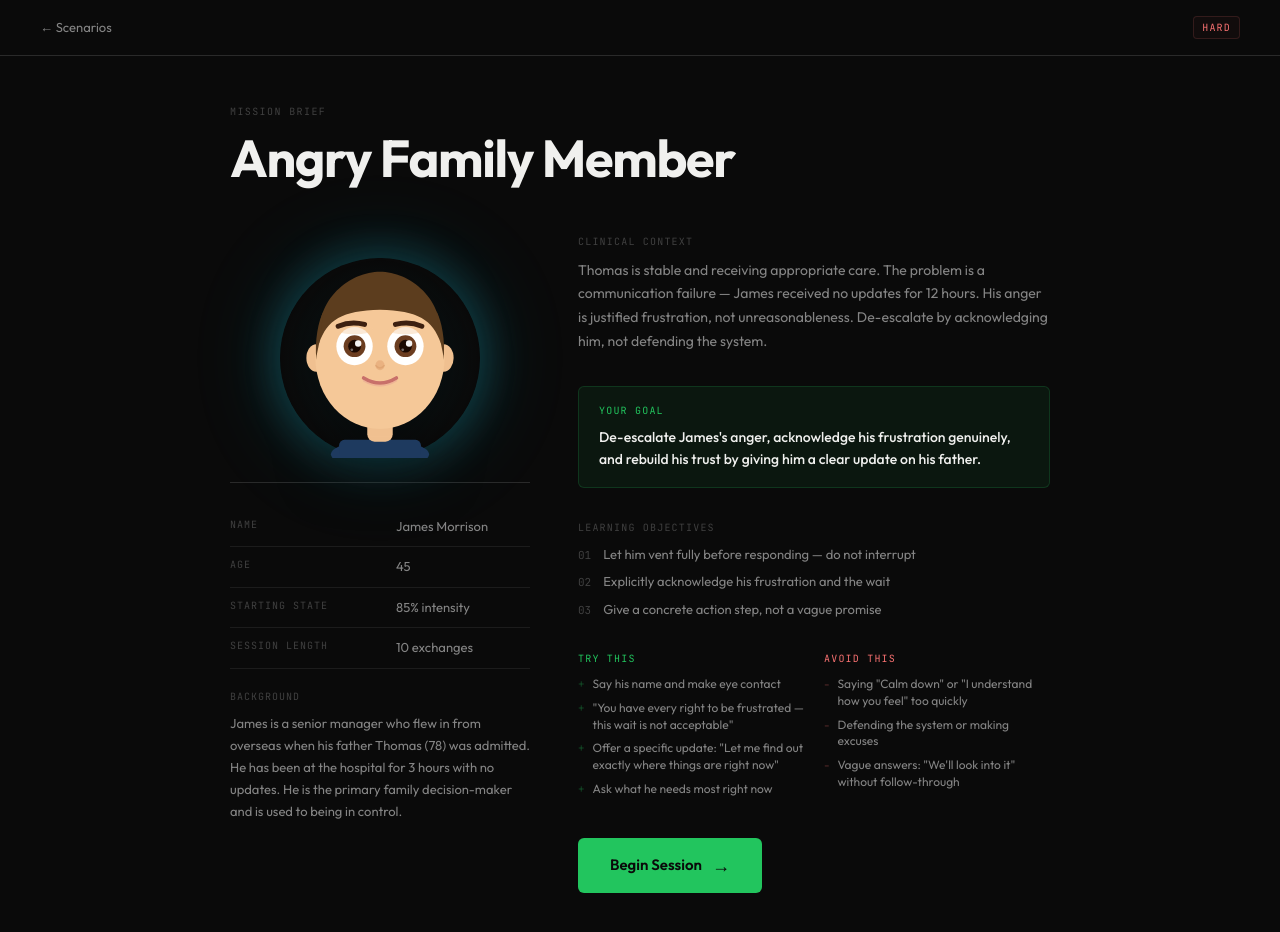
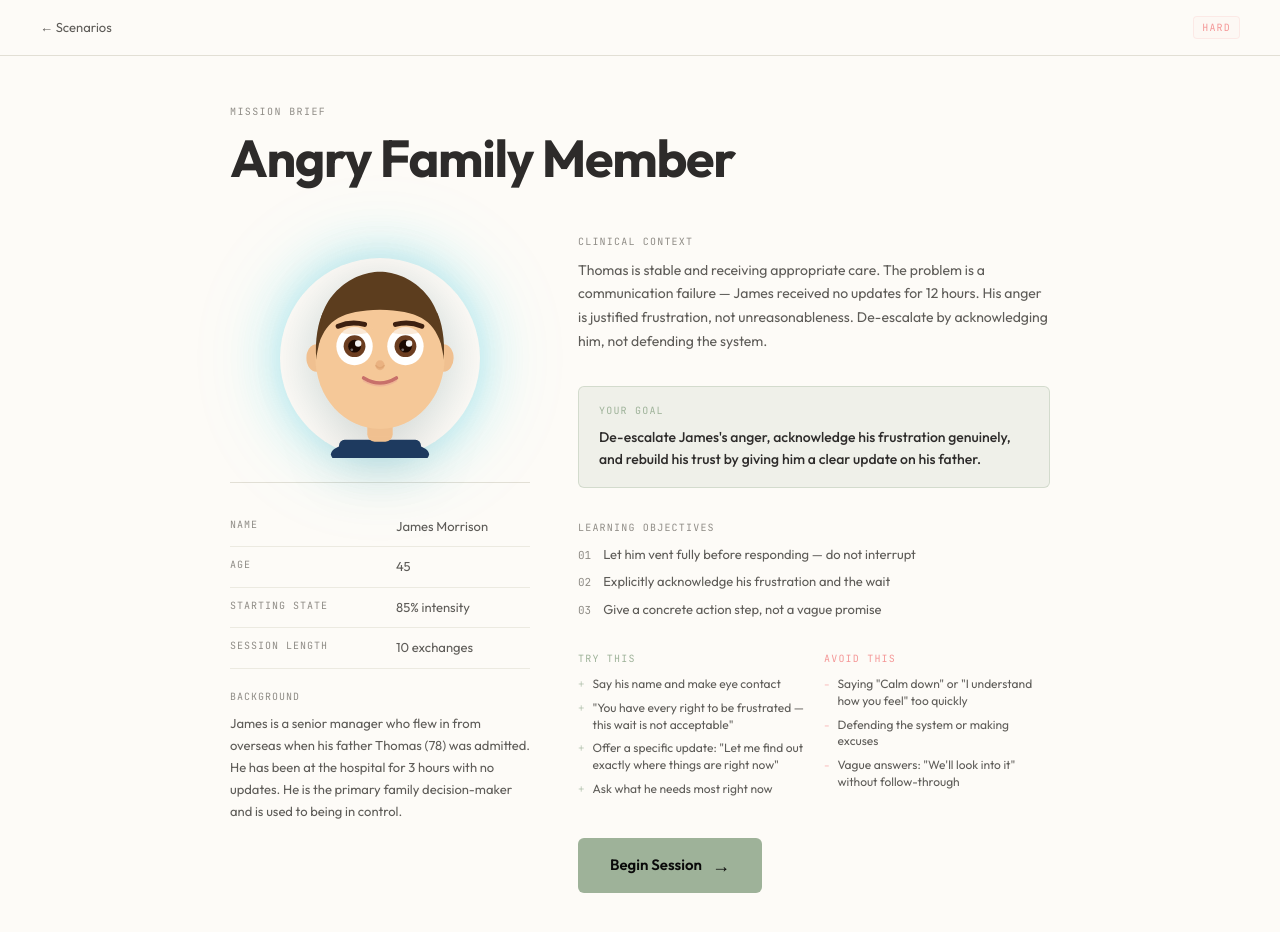
Before and after one commit to aungsh/clinical-mirror, a Next.js app: page /session/angry-family in a window 1280 px wide. Shown: the top 932 px of the page. Built offline with nearby package versions, Linux system fonts and the light colour scheme.

Commit message:
style: fix colors

```diff
--- a/src/app/feedback/page.tsx
+++ b/src/app/feedback/page.tsx
@@ -15,9 +15,9 @@ const EMOTION_LABELS: Record<EmotionType, string> = {
 };
 
 const SCORE_CONFIGS = [
-  { key: 'empathy'      as const, label: 'Empathy',       color: '#60a5fa' },
-  { key: 'clarity'      as const, label: 'Clarity',        color: '#22c55e' },
-  { key: 'deescalation' as const, label: 'De-escalation',  color: '#fb923c' },
+  { key: 'empathy'      as const, label: 'Empathy',       color: '#9ec5f2' },
+  { key: 'clarity'      as const, label: 'Clarity',        color: '#9eb299' },
+  { key: 'deescalation' as const, label: 'De-escalation',  color: '#fab475' },
 ];
 
 // eslint-disable-next-line @typescript-eslint/no-explicit-any
@@ -74,7 +74,7 @@ export default function FeedbackPage() {
   const avg = Math.round(
     (feedback.scores.empathy + feedback.scores.clarity + feedback.scores.deescalation) / 3
   );
-  const avgColor = avg >= 7 ? '#22c55e' : avg >= 5 ? '#fb923c' : '#f87171';
+  const avgColor = avg >= 7 ? '#9eb299' : avg >= 5 ? '#fab475' : '#f49797';
   const studentTurns = turns.filter(t => t.speaker === 'student').length;
 
   return (
@@ -203,14 +203,14 @@ export default function FeedbackPage() {
             }}>
               <ResponsiveContainer width="100%" height={180}>
                 <LineChart data={chartData} margin={{ top: 4, right: 16, left: -20, bottom: 4 }}>
-                  <CartesianGrid strokeDasharray="3 3" stroke="#1c1c1c" />
-                  <XAxis dataKey="turn" tick={{ fill: '#404040', fontSize: 11 }} />
-                  <YAxis domain={[0, 100]} tick={{ fill: '#404040', fontSize: 11 }} tickFormatter={v => `${v}%`} />
+                  <CartesianGrid strokeDasharray="3 3" stroke="var(--border)" />
+                  <XAxis dataKey="turn" tick={{ fill: 'var(--text-3)', fontSize: 11 }} />
+                  <YAxis domain={[0, 100]} tick={{ fill: 'var(--text-3)', fontSize: 11 }} tickFormatter={v => `${v}%`} />
                   <Tooltip content={<ChartTooltip />} />
                   <Line
-                    type="monotone" dataKey="intensity" stroke="#22c55e"
+                    type="monotone" dataKey="intensity" stroke="#9eb299"
                     strokeWidth={2}
-                    dot={{ r: 3, fill: '#22c55e', stroke: 'var(--surface)', strokeWidth: 2 }}
+                    dot={{ r: 3, fill: '#9eb299', stroke: 'var(--surface)', strokeWidth: 2 }}
                     activeDot={{ r: 5 }}
                   />
                 </LineChart>
@@ -224,7 +224,7 @@ export default function FeedbackPage() {
 
           {/* Strengths */}
           <section>
-            <p className="font-mono" style={{ fontSize: 10, color: '#22c55e', letterSpacing: '0.12em', marginBottom: 16 }}>
+            <p className="font-mono" style={{ fontSize: 10, color: 'var(--primary)', letterSpacing: '0.12em', marginBottom: 16 }}>
               WHAT WORKED
             </p>
             <div style={{ display: 'flex', flexDirection: 'column', gap: 12 }}>
@@ -233,7 +233,7 @@ export default function FeedbackPage() {
                   display: 'flex', gap: 14, fontSize: 13, lineHeight: 1.5,
                   paddingBottom: 12, borderBottom: '1px solid var(--border-sub)',
                 }}>
-                  <span className="font-mono" style={{ fontSize: 10, color: '#22c55e50', paddingTop: 2, flexShrink: 0 }}>
+                  <span className="font-mono" style={{ fontSize: 10, color: 'var(--primary)', opacity: 0.6, paddingTop: 2, flexShrink: 0 }}>
                     {String(i + 1).padStart(2, '0')}
                   </span>
                   <span style={{ color: 'var(--text-2)' }}>{s}</span>
@@ -244,7 +244,7 @@ export default function FeedbackPage() {
 
           {/* Improvements */}
           <section>
-            <p className="font-mono" style={{ fontSize: 10, color: '#fb923c', letterSpacing: '0.12em', marginBottom: 16 }}>
+            <p className="font-mono" style={{ fontSize: 10, color: 'var(--warn)', letterSpacing: '0.12em', marginBottom: 16 }}>
               AREAS TO IMPROVE
             </p>
             <div style={{ display: 'flex', flexDirection: 'column', gap: 16 }}>
@@ -255,7 +255,7 @@ export default function FeedbackPage() {
                   <p style={{
                     fontSize: 12, fontStyle: 'italic', color: 'var(--text-3)',
                     margin: '0 0 6px',
-                    paddingLeft: 10, borderLeft: '2px solid #fb923c30',
+                    paddingLeft: 10, borderLeft: '2px solid var(--warn)', opacity: 0.7,
                     lineHeight: 1.5,
                   }}>
                     "{imp.moment}"
--- a/src/app/globals.css
+++ b/src/app/globals.css
@@ -7,60 +7,60 @@
 
 :root {
   /* Backgrounds */
-  --bg:          #0a0a0a;
-  --surface:     #111111;
-  --surface-2:   #1a1a1a;
-  --surface-3:   #222222;
+  --bg:          #fdfbf7;
+  --surface:     #ffffff;
+  --surface-2:   #f4f2ec;
+  --surface-3:   #ebeae4;
 
   /* Borders */
-  --border:      #2a2a2a;
-  --border-sub:  #1c1c1c;
+  --border:      #e2dfd5;
+  --border-sub:  #eceae1;
 
   /* Text */
-  --text-1:      #f0f0ee;
-  --text-2:      #848484;
-  --text-3:      #404040;
+  --text-1:      #2d2b2a;
+  --text-2:      #5e5c58;
+  --text-3:      #8f8c86;
 
-  /* Accent: single restrained green (used throughout all pages) */
-  --accent:      #22c55e;
-  --accent-bg:   rgba(34, 197, 94, 0.07);
-  --accent-bd:   rgba(34, 197, 94, 0.18);
-  --accent-dim:  #16a34a;
-  --accent-surface: #1a1a1a; /* shadcn menu hover surface */
+  /* Accent: pastel sage */
+  --accent:      #9eb299;
+  --accent-bg:   rgba(158, 178, 153, 0.15);
+  --accent-bd:   rgba(158, 178, 153, 0.35);
+  --accent-dim:  #879c82;
+  --accent-surface: #e9ede7;
 
   /* Semantic */
-  --danger:      #f87171;
-  --danger-bg:   rgba(248, 113, 113, 0.08);
-  --danger-bd:   rgba(248, 113, 113, 0.2);
-  --warn:        #fb923c;
+  --danger:      #f49797;
+  --danger-bg:   rgba(244, 151, 151, 0.15);
+  --danger-bd:   rgba(244, 151, 151, 0.3);
+  --warn:        #fab475;
 
-  /* Shape - one scale, used everywhere */
+  /* Shape */
   --r:           6px;
 
   /* shadcn compat overrides */
   --radius:      0.375rem;
-  --background:  #0a0a0a;
-  --foreground:  #f0f0ee;
-  --card:        #111111;
-  --card-foreground: #f0f0ee;
-  --popover:     #111111;
-  --popover-foreground: #f0f0ee;
-  --primary:     #22c55e;
-  --primary-foreground: #0a0a0a;
-  --secondary:   #1a1a1a;
-  --secondary-foreground: #f0f0ee;
-  --muted:       #1a1a1a;
-  --muted-foreground: #848484;
-  --accent-foreground: #f0f0ee;
-  --destructive: #f87171;
-  --border:      #2a2a2a;
-  --input:       #1a1a1a;
-  --ring:        #22c55e;
-  --chart-1:     #22c55e;
-  --chart-2:     #60a5fa;
-  --chart-3:     #fb923c;
-  --chart-4:     #f87171;
-  --chart-5:     #c084fc;
+  --background:  #fdfbf7;
+  --foreground:  #2d2b2a;
+  --card:        #ffffff;
+  --card-foreground: #2d2b2a;
+  --popover:     #ffffff;
+  --popover-foreground: #2d2b2a;
+  --primary:     #9eb299;
+  --primary-foreground: #ffffff;
+  --secondary:   #f4f2ec;
+  --secondary-foreground: #2d2b2a;
+  --muted:       #f4f2ec;
+  --muted-foreground: #5e5c58;
+  --accent-foreground: #2d2b2a;
+  --destructive: #f49797;
+  --border:      #e2dfd5;
+  --input:       #f4f2ec;
+  --ring:        #9eb299;
+  --chart-1:     #9eb299;
+  --chart-2:     #9ec5f2;
+  --chart-3:     #fab475;
+  --chart-4:     #f49797;
+  --chart-5:     #d3aef6;
 }
 
 /* ── Reset ─────────────────────────────────────────────── */
@@ -70,7 +70,7 @@
 }
 
 html {
-  color-scheme: dark;
+  color-scheme: light;
   -webkit-text-size-adjust: 100%;
 }
 
@@ -87,8 +87,8 @@ body {
 
 ::-webkit-scrollbar { width: 4px; }
 ::-webkit-scrollbar-track { background: var(--bg); }
-::-webkit-scrollbar-thumb { background: var(--surface-3); border-radius: 2px; }
-::-webkit-scrollbar-thumb:hover { background: #333; }
+::-webkit-scrollbar-thumb { background: var(--border); border-radius: 2px; }
+::-webkit-scrollbar-thumb:hover { background: var(--text-3); }
 
 /* ── Typography helpers ─────────────────────────────────── */
 
--- a/src/app/page.tsx
+++ b/src/app/page.tsx
@@ -2,9 +2,9 @@ import Link from 'next/link';
 import { scenarios } from '@/lib/scenarios';
 
 const DIFF = {
-  easy:   { label: 'Easy',   color: '#22c55e' },
-  medium: { label: 'Medium', color: '#fb923c' },
-  hard:   { label: 'Hard',   color: '#f87171' },
+  easy:   { label: 'Easy',   color: '#9eb299' },
+  medium: { label: 'Medium', color: '#fab475' },
+  hard:   { label: 'Hard',   color: '#f49797' },
 };
 
 export default function HomePage() {
--- a/src/app/session/[scenarioId]/page.tsx
+++ b/src/app/session/[scenarioId]/page.tsx
@@ -12,13 +12,13 @@ import { speakEmotional, cancelSpeech, initVoices } from '@/lib/tts';
 /* ─── Constants ─────────────────────────────────────────────────────────── */
 
 const EMOTION_COLORS: Record<EmotionType, string> = {
-  neutral:    '#22c55e',
-  sad:        '#60a5fa',
-  angry:      '#f87171',
-  anxious:    '#fb923c',
-  distressed: '#f87171',
-  relieved:   '#22c55e',
-  calm:       '#a78bfa',
+  neutral:    '#9eb299',
+  sad:        '#9ec5f2',
+  angry:      '#f49797',
+  anxious:    '#fab475',
+  distressed: '#f49797',
+  relieved:   '#9eb299',
+  calm:       '#d3aef6',
 };
 
 const EMOTION_LABELS: Record<EmotionType, string> = {
@@ -27,9 +27,9 @@ const EMOTION_LABELS: Record<EmotionType, string> = {
 };
 
 const DIFF_COLORS = {
-  easy:   '#22c55e',
-  medium: '#fb923c',
-  hard:   '#f87171',
+  easy:   '#9eb299',
+  medium: '#fab475',
+  hard:   '#f49797',
 };
 
 type Stage = 'brief' | 'active';
@@ -182,13 +182,13 @@ function BriefingScreen({
             {/* Do / Avoid */}
             <div style={{ display: 'grid', gridTemplateColumns: '1fr 1fr', gap: 20 }}>
               <div>
-                <p className="font-mono" style={{ fontSize: 10, color: '#22c55e', letterSpacing: '0.12em', marginBottom: 10 }}>
+                <p className="font-mono" style={{ fontSize: 10, color: 'var(--primary)', letterSpacing: '0.12em', marginBottom: 10 }}>
                   TRY THIS
                 </p>
                 <div style={{ display: 'flex', flexDirection: 'column', gap: 7 }}>
                   {scenario.doList.map((item, i) => (
                     <div key={i} style={{ display: 'flex', gap: 8, fontSize: 12, color: 'var(--text-2)', lineHeight: 1.4 }}>
-                      <span style={{ color: '#22c55e50', flexShrink: 0 }}>+</span>
+                      <span style={{ color: 'var(--primary)', opacity: 0.6, flexShrink: 0 }}>+</span>
                       {item}
                     </div>
                   ))}
@@ -196,13 +196,13 @@ function BriefingScreen({
               </div>
 
               <div>
-                <p className="font-mono" style={{ fontSize: 10, color: '#f87171', letterSpacing: '0.12em', marginBottom: 10 }}>
+                <p className="font-mono" style={{ fontSize: 10, color: 'var(--destructive)', letterSpacing: '0.12em', marginBottom: 10 }}>
                   AVOID THIS
                 </p>
                 <div style={{ display: 'flex', flexDirection: 'column', gap: 7 }}>
                   {scenario.avoidList.map((item, i) => (
                     <div key={i} style={{ display: 'flex', gap: 8, fontSize: 12, color: 'var(--text-2)', lineHeight: 1.4 }}>
-                      <span style={{ color: '#f8717150', flexShrink: 0 }}>-</span>
+                      <span style={{ color: 'var(--destructive)', opacity: 0.6, flexShrink: 0 }}>-</span>
                       {item}
                     </div>
                   ))}
@@ -687,7 +687,7 @@ export default function SessionPage({ params }: { params: Promise<{ scenarioId:
 
       {isEnding && (
         <div style={{
-          position: 'fixed', inset: 0, background: 'rgba(10,10,10,0.92)',
+          position: 'fixed', inset: 0, background: 'rgba(253,251,247,0.92)',
           backdropFilter: 'blur(12px)',
           display: 'flex', flexDirection: 'column', alignItems: 'center', justifyContent: 'center', gap: 16, zIndex: 50,
         }}>
--- a/src/components/Avatar.tsx
+++ b/src/components/Avatar.tsx
@@ -167,7 +167,7 @@ export function Avatar({
         viewBox="0 0 200 220"
         width={size}
         height={size}
-        style={{ filter: 'drop-shadow(0 6px 28px rgba(0,0,0,0.5))' }}
+        style={{ filter: 'drop-shadow(0 6px 28px rgba(0,0,0,0.15))' }}
         aria-label={`Patient avatar showing ${emotion} expression`}
       >
         {/* ── Body / shirt hint ── */}
```
